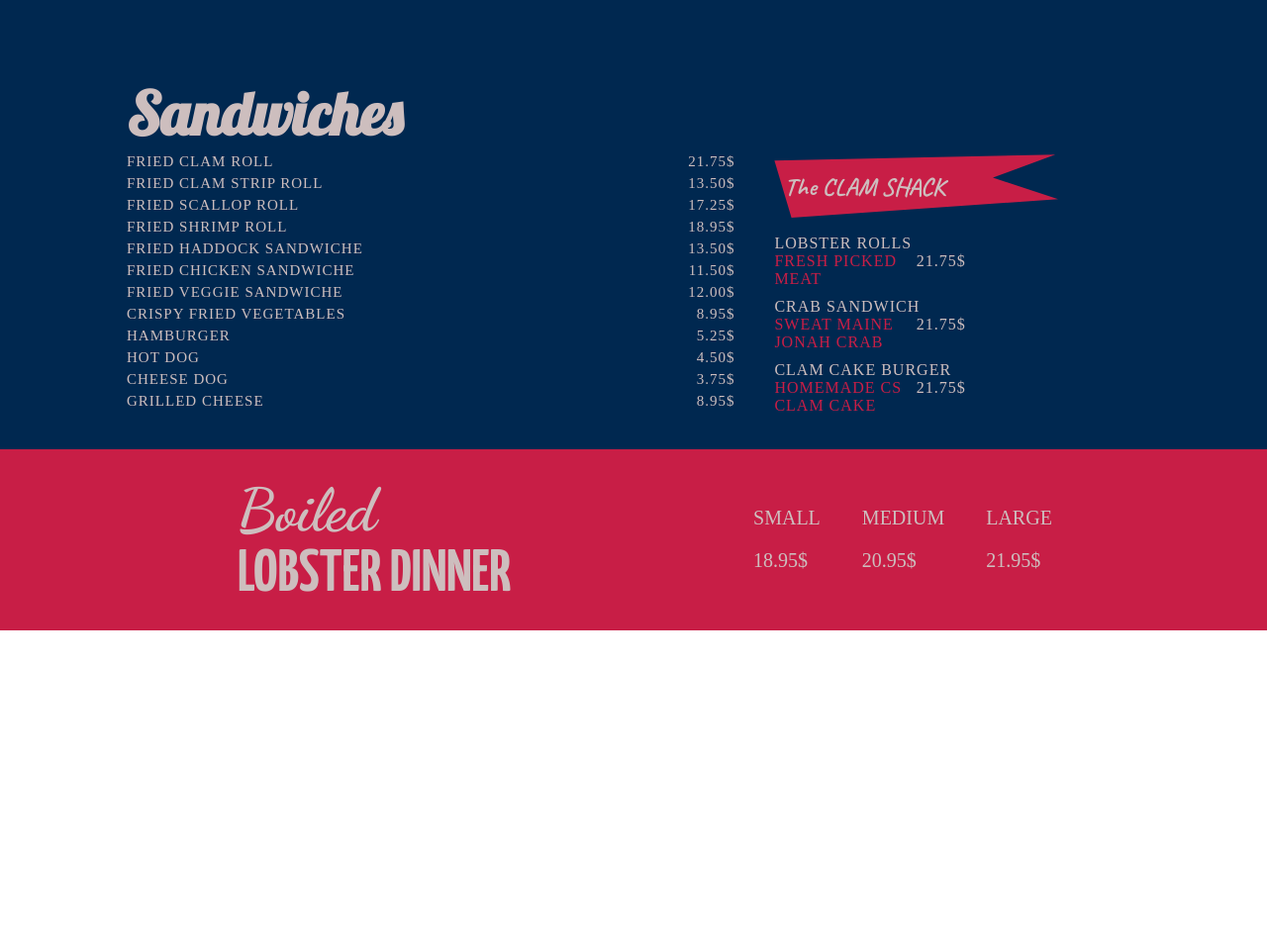
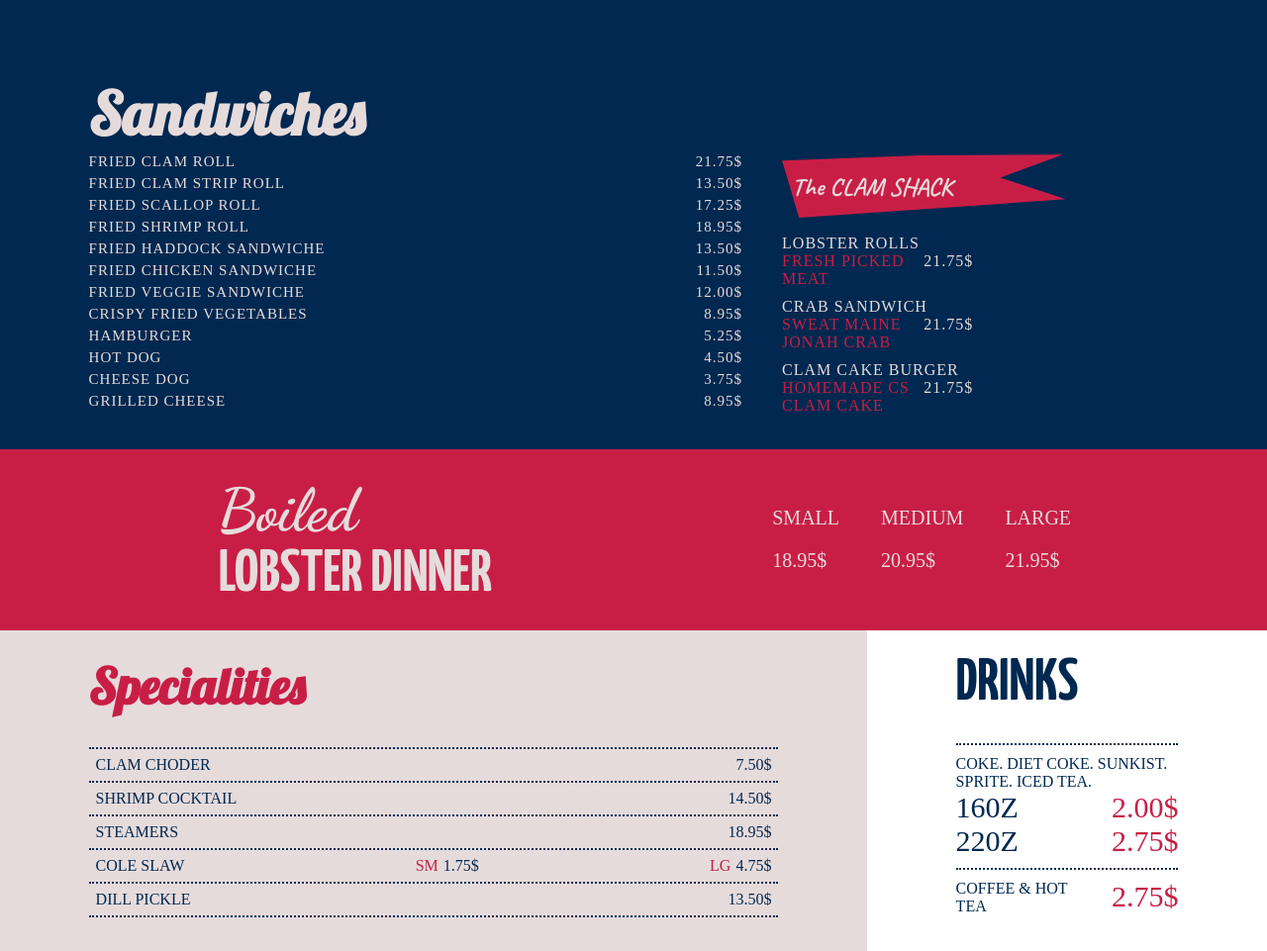
Before and after one commit to Kylian2/TheSandwicherie, a plain HTML site: page index.html in a window 1280 px wide. Shown: the whole page at 99% size. Before the commit the page ends 800 px from the top, so only its background shows below. Drawn offline with Linux system fonts and the light colour scheme; a web font is replaced by a local one.

Commit message:
troisieme-conteneur

```diff
--- a/index.html
+++ b/index.html
@@ -65,6 +65,28 @@
             </div>
         </div>
     </div>
-
+    <div class="third-container">
+        <div class="third-container__sous-container-1">
+            <h2>Specialities</h2>
+            <ul>
+                <li><span class="menu__plat">clam choder</span><span class="menu__price">7.50$</span></li>
+                <li><span class="menu__plat">shrimp cocktail</span><span class="menu__price">14.50$</span></li>
+                <li><span class="menu__plat">steamers</span><span class="menu__price">18.95$</span></li>
+                <li><span class="menu__plat">cole slaw</span><span class="menu__price"><span class="menu__size">SM</span>1.75$</span><span class="menu__price"><span class="menu__size">LG</span>4.75$</span></li>
+                <li><span class="menu__plat">dill pickle</span><span class="menu__price">13.50$</span></li>
+            </ul>
+        </div>
+        <div class="third-container__sous-container-2">
+            <h2>Drinks</h2>
+            <div>
+                <p>
+                    Coke. Diet Coke. Sunkist. Sprite. Iced Tea.
+               </p>
+               <div class="menu"><p><span class="menu__size">160Z</span> <span class="menu__price">2.00$</span></p></div>
+               <div class="menu"><p><span class="menu__size">220Z</span> <span class="menu__price">2.75$</span></p></div>
+            </div>
+            <div class="menu little-text"><p>Coffee & hot tea <span class="menu__price">2.75$</span></p></div>
+        </div>
+    </div>
 </body>
 </html>
--- a/sass/pages/index.scss
+++ b/sass/pages/index.scss
@@ -12,17 +12,20 @@
 }
 .first-container{
     width: auto;
-    padding: 6% 10% 2% 10%;
+    padding: 6% 7% 2% 7%;
     background: $color1;
     color: $color3;
     h2{
         font-family: $font3;
         font-size: 60px;
+        @include paysage-mobile{
+            font-size: 55px;
+        }
     }
     h3{
         display: flex;
         font-family: $font5;
-        clip-path: polygon(49% 10%, 99% 6%, 77% 37%, 100% 66%, 6% 91%, 0 14%);
+        clip-path: polygon(49% 7%, 99% 6%, 77% 37%, 100% 66%, 6% 91%, 0 14%);
         background: $color2;
         height: 75px;
         align-items: center;
@@ -78,7 +81,7 @@
 
 .second-container{
     background: $color2;
-    padding: 2% 10%;
+    padding: 2% 7%;
     color: $color3;
     display: flex;
     justify-content: space-around;
@@ -123,3 +126,82 @@
         }
     }
 }
+
+.third-container{
+    display: flex;
+    color: $color1;
+    font-family: $text;
+    font-size: 16px;
+    @include paysage-mobile{
+        flex-direction: column;
+    }
+    p{
+        text-transform: uppercase;
+    }
+    &__sous-container-1{
+        padding: 2% 7%;
+        width: 100%;
+        background-color: $color3;
+        @include paysage-mobile{
+            padding: 7% 7%;
+        }
+        h2{
+            font-family: $font3;
+            font-size: 50px;
+            color: $color2;
+            margin-bottom: 30px;
+        }
+        li{
+            display: flex;
+            justify-content: space-between;
+            text-transform: uppercase;
+            border-top: 2px $color1 dotted;
+            padding: 7px;
+        }
+        li:last-child{
+            border-bottom: 2px $color1 dotted;
+        }
+        .menu{
+            &__size{
+                margin: 0 5px;
+                color: $color2;
+            }
+        }
+    }
+    &__sous-container-2{
+        padding: 2% 7%;
+        @include paysage-mobile{
+            padding: 7% 7%;
+        }
+        .menu{
+            border: unset;
+            p{
+                display: flex;
+                justify-content: space-between;
+            }
+            &.little-text{
+                font-size: 16px;
+            }
+            &__price{
+                font-size: 30px;
+                color: $color2;
+                margin-left: 10px;
+            }
+            &__size{
+                font-size: 30px;
+            }
+        }
+        h2{
+            font-family: $font4;
+            text-transform: uppercase;
+            font-size: 60px;
+            margin-bottom: 30px;
+        }
+        >div{
+            border-top: 2px $color1 dotted;
+            border-bottom: 2px $color1 dotted;
+            padding: 10px 0;
+
+        }
+    }
+}
--- a/sass/utils/variables.scss
+++ b/sass/utils/variables.scss
@@ -3,7 +3,7 @@
 
 $color1: rgb(0, 40, 80);
 $color2: rgb(200, 30, 70);
-$color3: rgb(205, 190, 190);
+$color3: rgb(230, 219, 219);
 
 $text: 'Calistoga', serif;
 $font2: 'Dancing Script', cursive;
```
Also changed, not shown: public/style/style.css, 1 other file.
